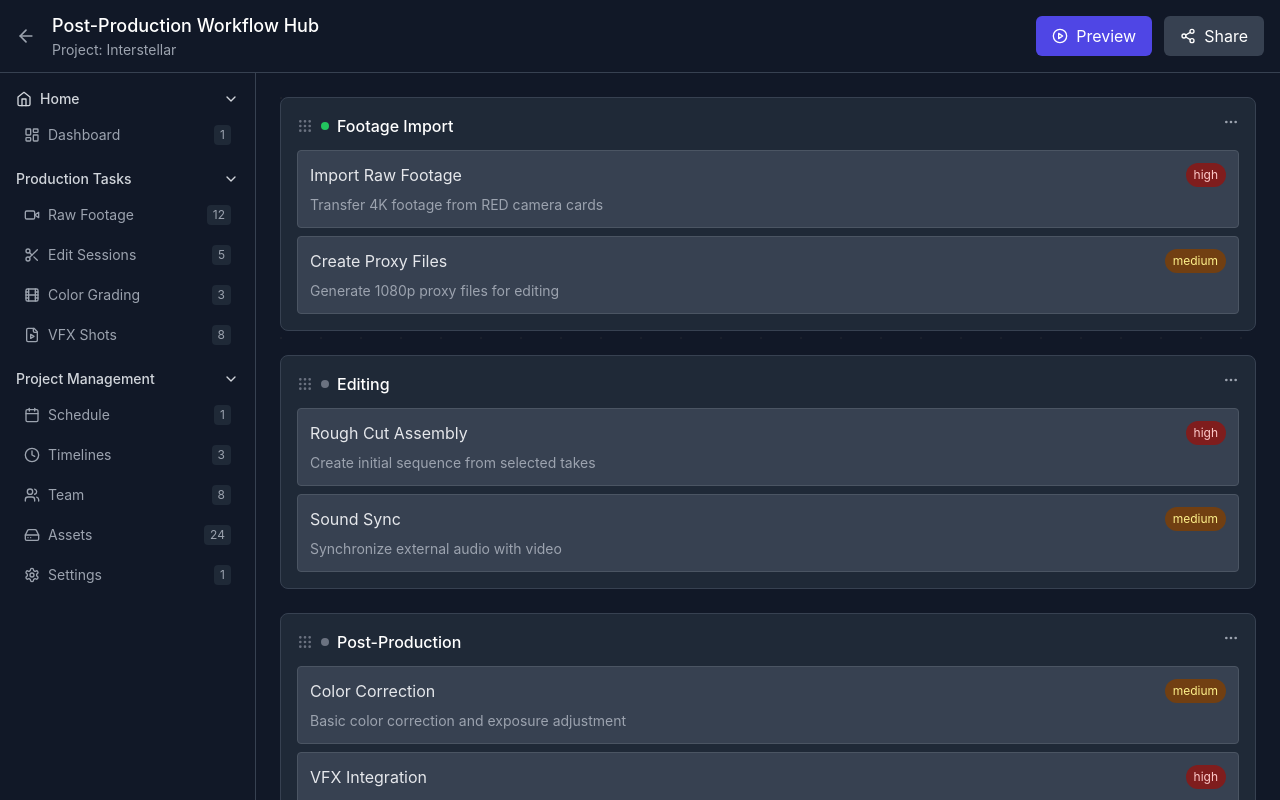
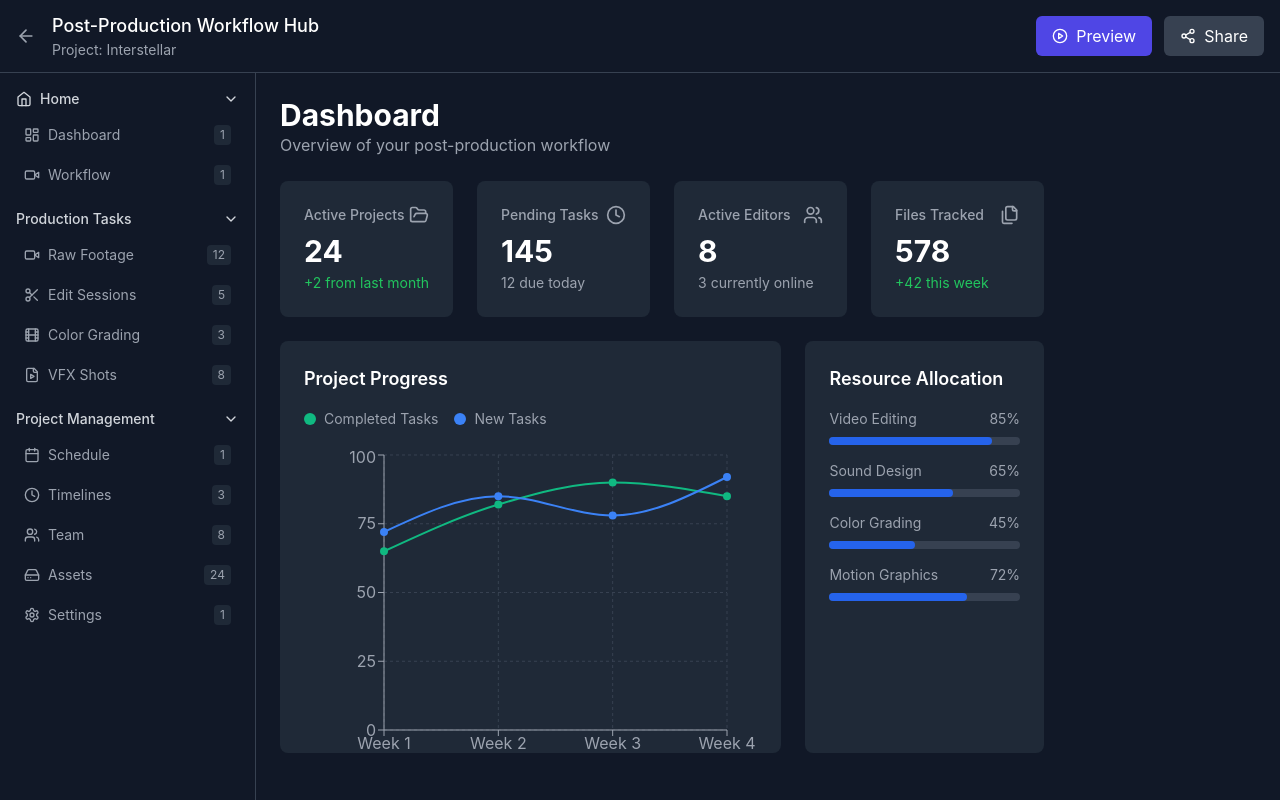
Before and after one commit to aryanyadav-dev/post-prod-filmmaking-workflow, a React (Vite) app: page / in a window 1280 px wide. Built offline with nearby package versions, Linux system fonts and the light colour scheme.

Commit message:
Dashboard update bug

```diff
--- a/package.json
+++ b/package.json
@@ -12,7 +12,9 @@
   "dependencies": {
     "lucide-react": "^0.344.0",
     "react": "^18.3.1",
-    "react-dom": "^18.3.1"
+    "react-dom": "^18.3.1",
+    "react-router-dom": "^7.1.1",
+    "recharts": "^2.15.0"
   },
   "devDependencies": {
     "@eslint/js": "^9.9.1",
@@ -21,7 +23,7 @@
     "@vitejs/plugin-react": "^4.3.1",
     "autoprefixer": "^10.4.18",
     "eslint": "^9.9.1",
-    "eslint-plugin-react": "^8.12.0",
+    "eslint-plugin-react": "^7.32.0",
     "eslint-plugin-react-hooks": "^5.1.0-rc.0",
     "eslint-plugin-react-refresh": "^0.4.11",
     "globals": "^15.9.0",
--- a/src/App.tsx
+++ b/src/App.tsx
@@ -1,10 +1,15 @@
-import React from 'react';
+import React, { useState } from 'react';
 import { Header } from './components/layout/Header';
 import { Sidebar } from './components/sidebar/Sidebar';
 import { WorkflowEditor } from './components/workflow/WorkflowEditor';
+import { Dashboard } from './components/dashboard/Dashboard';
 import { Stage } from './types';
 
+type Page = 'dashboard' | 'workflow';
+
 function App() {
+  const [currentPage, setCurrentPage] = useState<Page>('dashboard');
+
   const stages: Stage[] = [
     {
       id: '1',
@@ -71,12 +76,20 @@ function App() {
     }
   ];
 
+  const handlePageChange = (page: Page) => {
+    setCurrentPage(page);
+  };
+
   return (
     <div className="h-screen flex flex-col bg-gray-900 text-white">
       <Header />
       <div className="flex-1 flex overflow-hidden">
-        <Sidebar />
-        <WorkflowEditor stages={stages} />
+        <Sidebar onPageChange={handlePageChange} />
+        {currentPage === 'dashboard' ? (
+          <Dashboard />
+        ) : (
+          <WorkflowEditor stages={stages} />
+        )}
       </div>
     </div>
   );
--- /dev/null
+++ b/src/components/dashboard/Dashboard.tsx
@@ -0,0 +1,130 @@
+import React from 'react';
+import { Users, Clock, Files, FolderOpen } from 'lucide-react';
+import { LineChart, Line, XAxis, YAxis, CartesianGrid, Tooltip, ResponsiveContainer } from 'recharts';
+
+const progressData = [
+  { week: 'Week 1', completed: 65, new: 72 },
+  { week: 'Week 2', completed: 82, new: 85 },
+  { week: 'Week 3', completed: 90, new: 78 },
+  { week: 'Week 4', completed: 85, new: 92 },
+];
+
+export const Dashboard = () => {
+  return (
+    <div className="min-h-screen bg-gray-900">
+      <div className="max-w-full mx-auto px-6 py-6">
+        <div className="mb-6">
+          <h1 className="text-3xl font-bold text-white">Dashboard</h1>
+          <p className="text-gray-400">Overview of your post-production workflow</p>
+        </div>
+
+        {/* Stats Cards */}
+        <div className="grid grid-cols-1 sm:grid-cols-2 lg:grid-cols-4 gap-6 mb-6">
+          {[
+            { title: 'Active Projects', value: 24, icon: FolderOpen, trend: '+2 from last month', trendColor: 'text-green-500' },
+            { title: 'Pending Tasks', value: 145, icon: Clock, trend: '12 due today', trendColor: 'text-gray-400' },
+            { title: 'Active Editors', value: 8, icon: Users, trend: '3 currently online', trendColor: 'text-gray-400' },
+            { title: 'Files Tracked', value: 578, icon: Files, trend: '+42 this week', trendColor: 'text-green-500' },
+          ].map((stat, idx) => (
+            <div key={idx} className="bg-gray-800 p-6 rounded-lg w-full">
+              <div className="flex justify-between items-center mb-2">
+                <h3 className="text-sm font-medium text-gray-400">{stat.title}</h3>
+                <stat.icon className="text-gray-400" size={20} />
+              </div>
+              <p className="text-3xl font-bold text-white mb-1">{stat.value}</p>
+              <p className={`text-sm ${stat.trendColor}`}>{stat.trend}</p>
+            </div>
+          ))}
+        </div>
+
+        {/* Charts Section */}
+        <div className="grid grid-cols-1 lg:grid-cols-3 gap-6">
+          {/* Project Progress Chart */}
+          <div className="lg:col-span-2 bg-gray-800 p-6 rounded-lg w-full">
+            <h2 className="text-lg font-semibold text-white mb-4">Project Progress</h2>
+            <div className="h-80">
+              <div className="flex items-center gap-4 mb-4">
+                <div className="flex items-center gap-2">
+                  <div className="w-3 h-3 rounded-full bg-emerald-500"></div>
+                  <span className="text-sm text-gray-400">Completed Tasks</span>
+                </div>
+                <div className="flex items-center gap-2">
+                  <div className="w-3 h-3 rounded-full bg-blue-500"></div>
+                  <span className="text-sm text-gray-400">New Tasks</span>
+                </div>
+              </div>
+              <ResponsiveContainer width="100%" height="100%">
+                <LineChart
+                  data={progressData}
+                  margin={{ top: 10, right: 30, left: 20, bottom: 5 }}
+                >
+                  <CartesianGrid strokeDasharray="3 3" stroke="#374151" />
+                  <XAxis
+                    dataKey="week"
+                    stroke="#9CA3AF"
+                    tick={{ fill: '#9CA3AF' }}
+                  />
+                  <YAxis
+                    stroke="#9CA3AF"
+                    tick={{ fill: '#9CA3AF' }}
+                    domain={[0, 100]}
+                  />
+                  <Tooltip
+                    contentStyle={{
+                      backgroundColor: '#1F2937',
+                      border: 'none',
+                      borderRadius: '0.375rem',
+                      color: '#fff',
+                    }}
+                  />
+                  <Line
+                    type="monotone"
+                    dataKey="completed"
+                    stroke="#10B981"
+                    strokeWidth={2}
+                    dot={{ fill: '#10B981', strokeWidth: 2 }}
+                  />
+                  <Line
+                    type="monotone"
+                    dataKey="new"
+                    stroke="#3B82F6"
+                    strokeWidth={2}
+                    dot={{ fill: '#3B82F6', strokeWidth: 2 }}
+                  />
+                </LineChart>
+              </ResponsiveContainer>
+            </div>
+          </div>
+
+          {/* Resource Allocation */}
+          <div className="bg-gray-800 p-6 rounded-lg w-full">
+            <h2 className="text-lg font-semibold text-white mb-4">Resource Allocation</h2>
+            <div className="space-y-4">
+              {[
+                { name: 'Video Editing', percentage: 85 },
+                { name: 'Sound Design', percentage: 65 },
+                { name: 'Color Grading', percentage: 45 },
+                { name: 'Motion Graphics', percentage: 72 },
+              ].map((resource, idx) => (
+                <div key={idx}>
+                  <div className="flex justify-between mb-2">
+                    <span className="text-sm text-gray-400">{resource.name}</span>
+                    <span className="text-sm text-gray-400">{resource.percentage}%</span>
+                  </div>
+                  <div className="w-full bg-gray-700 rounded-full h-2">
+                    <div
+                      className="bg-blue-600 h-2 rounded-full"
+                      style={{ width: `${resource.percentage}%` }}
+                    ></div>
+                  </div>
+                </div>
+              ))}
+            </div>
+          </div>
+        </div>
+      </div>
+    </div>
+  );
+};
+
+export default Dashboard;
--- a/src/components/sidebar/Sidebar.tsx
+++ b/src/components/sidebar/Sidebar.tsx
@@ -1,17 +1,25 @@
 import React, { useState } from 'react';
 import { ChevronDown, Video, Film, Scissors, Clock, Calendar, Users, HardDrive, Settings, FileVideo, Home, LayoutDashboard } from 'lucide-react';
 
-export function Sidebar({ onPageChange }) {
-  const [activeItem, setActiveItem] = useState('');
+interface SidebarProps {
+  onPageChange: (page: 'dashboard' | 'workflow') => void;
+}
+
+export const Sidebar: React.FC<SidebarProps> = ({ onPageChange }) => {
+  const [activeItem, setActiveItem] = useState('dashboard');
   const [sectionsOpen, setSectionsOpen] = useState({
     home: true,
     production: true,
     management: true
   });
 
-  const handleItemClick = (text) => {
+  const handleItemClick = (text: string) => {
     setActiveItem(text);
-    onPageChange(text);
+    if (text === 'Dashboard') {
+      onPageChange('dashboard');
+    } else if (text === 'Workflow') {
+      onPageChange('workflow');
+    }
   };
 
   const toggleSection = (section) => {
@@ -22,7 +30,8 @@ export function Sidebar({ onPageChange }) {
   };
 
   const homeSection = [
-    { icon: LayoutDashboard, text: 'Dashboard', count: 1 }
+    { icon: LayoutDashboard, text: 'Dashboard', count: 1 },
+    { icon: Video, text: 'Workflow', count: 1 }
   ];
 
   const productionTasks = [
@@ -132,6 +141,6 @@ export function Sidebar({ onPageChange }) {
       </div>
     </div>
   );
-}
+};
 
 export default Sidebar;
```
Also changed, not shown: 1 other file (tests, documents, lock files or other folders).
